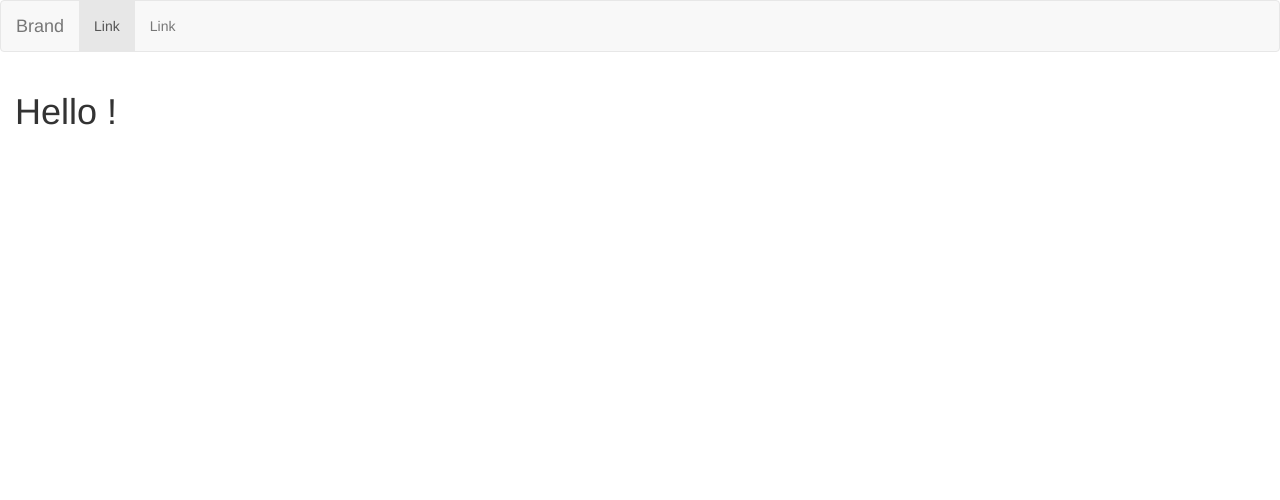
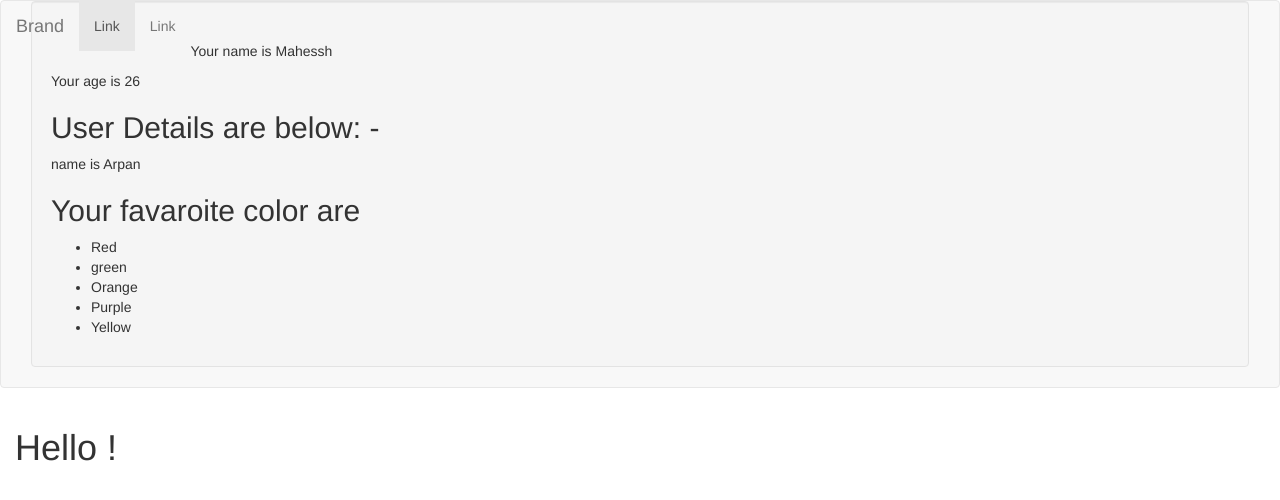
Before and after one commit to DeveloperChallenge/reactJs, a React app: page / in a window 1280 px wide. Built offline with nearby package versions, Linux system fonts and the light colour scheme.

Commit message:
Props and list item loop

```diff
--- a/src/app/components/Navbar.js
+++ b/src/app/components/Navbar.js
@@ -12,6 +12,18 @@ export class Navbar extends React.Component{
                             <li className="active"><a href="#">Link <span className="sr-only">(current)</span></a></li>
                             <li><a href="#">Link</a></li>
                         </ul>
+
+                        <div className="well">
+                            <br/>
+                            <p>Your name is {this.props.name}</p>
+                            <p>Your age is {this.props.age}</p>
+                            <h2>User Details are below: -</h2>
+                            <p>name is {this.props.user.name}</p>
+                            <h2>Your favaroite color are</h2>
+                            <ul>
+                                {this.props.user.color.map((color,i)=> <li key={i}>{color}</li>)}
+                            </ul>
+                        </div>
                     </div>
                 </div>
             </nav>
--- a/src/app/index.js
+++ b/src/app/index.js
@@ -4,9 +4,13 @@ import { Navbar } from "./components/Navbar";
 
 class App extends React.Component{
     render() {
+        var user= {
+            name: "Arpan",
+            color: ["Red","green","Orange","Purple","Yellow"]
+        };
         return (
             <div>
-                <Navbar> </Navbar>
+                <Navbar name={"Mahessh"} age={26} user={user}/>
                 <div className="col-lg-12">
                     <h1>Hello !</h1>
                 </div>
```
Also changed, not shown: dist/app/bundle.js, dist/index.html, 1 other file.
